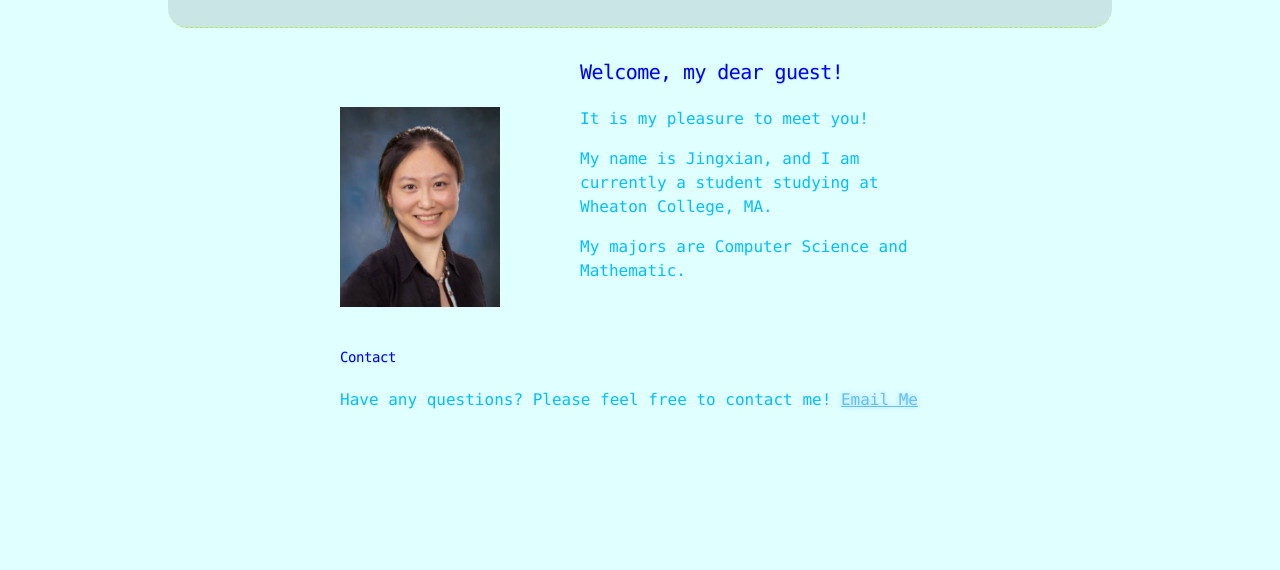
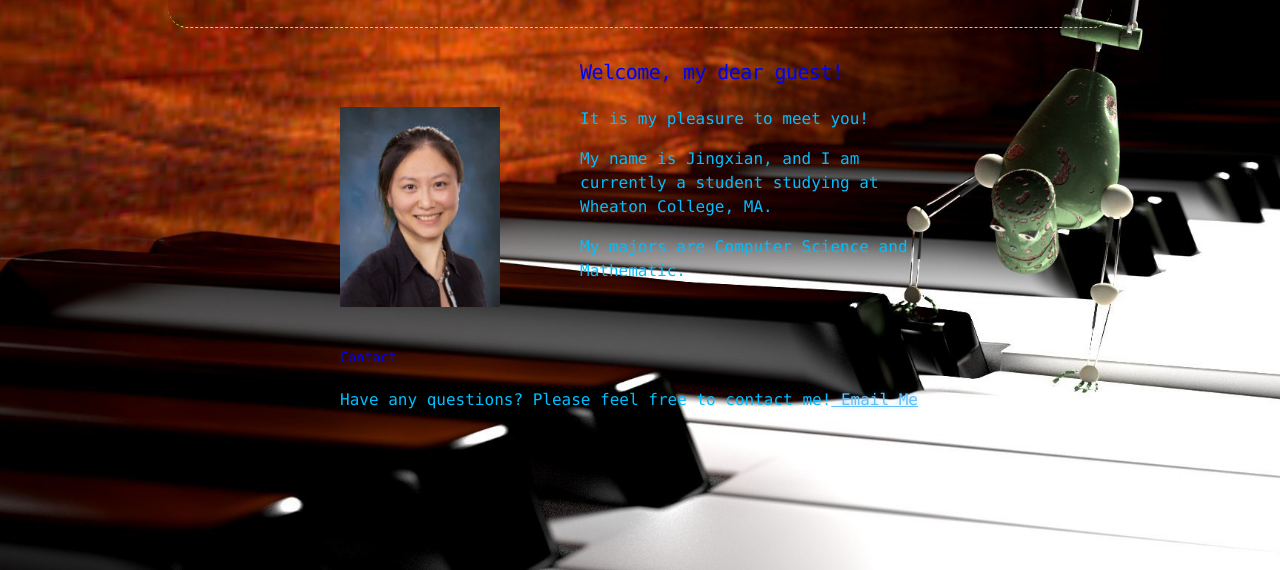
Before and after one commit to JingxianL/JingxianL.github.io, a plain HTML site: page index.html in a window 1280 px wide. Shown: the part 230-800 px from the top of the page. Drawn offline with Linux system fonts and the light colour scheme.

Commit message:
add background, clear out styling for both index.html and css

```diff
--- a/index.html
+++ b/index.html
@@ -3,20 +3,16 @@
 	<head>
 		<meta charset='utf-8'>
 		<meta http-equiv="X-UA-Compatible" content="chrome=1">
-
 		<link rel="stylesheet" type="text/css" href="stylesheets/stylesheet.css" media="screen">
 		<link rel="stylesheet" type="text/css" href="stylesheets/pygment_trac.css" media="screen">
 		<!-- <link rel="stylesheet" type="text/css" href="stylesheets/print.css" media="print"> -->
-
 		<title>Jingxian Liu</title>
 	</head>
-
 	<body>
 		<header>
 			<div class="container">
 				<h1>Jingxian Liu</h1>
 				<h2></h2>
-
 				<section id="downloads">
 					<a href="http://JingxianLiu.me" class="btn btn-github"><span class="icon"></span>Home</a>
 					<a href="https://github.com/JingxianL" class="btn btn-github"><span class="icon"></span>View on GitHub</a>
@@ -26,52 +22,40 @@
 				</section>
 			</div>
 		</header>
-
 		<div class="container">
 			<section id="main_content">
 				<h3 id ="welcome" ><a name="welcome-to-my-pages" class="anchor" href="#welcome-to-github-pages"><span class="octicon octicon-link"></span></a>Welcome, my dear guest!</h3>
 				<img src="images/myphoto.jpg" id="myPhoto" style: "width=160px; height=200px"/>
-
 				<div class="introduction">
-
 					<p>It is my pleasure to meet you!</p>
 					<p>My name is Jingxian, and I am currently a student studying at Wheaton College, MA. </p>
 					<p>My majors are Computer Science and Mathematic.</p>
 				</div>
 				<!--   <p>This automatic page generator is the easiest way to create beautiful pages for all of your projects. Author your page content here using GitHub Flavored Markdown, select a template crafted by a designer, and publish. After your page is generated, you can check out the new branch:</p> -->
-
 				<!-- <pre><code>$ cd your_repo_root/repo_name
 				$ git fetch origin
 				$ git checkout gh-pages
-          </code></pre>
- -->
+				</code></pre>-->
 				<!-- <p>If you're using the GitHub for Mac, simply sync your repository and you'll see the new branch.</p> -->
-
 				<!-- <h3>
 				<a name="designer-templates" class="anchor" href="#designer-templates"><span class="octicon octicon-link"></span></a>Designer Templates</h3>
-
 				<p>We've crafted some handsome templates for you to use. Go ahead and continue to layouts to browse through them. You can easily go back to edit your page before publishing. After publishing your page, you can revisit the page generator and switch to another theme. Your Page content will be preserved if it remained markdown format.</p>
-
 				<h3>
 				<a name="rather-drive-stick" class="anchor" href="#rather-drive-stick"><span class="octicon octicon-link"></span></a>Rather Drive Stick?</h3>
 				<p>If you prefer to not use the automatic generator, push a branch named <code>gh-pages</code> to your repository to create a page manually. In addition to supporting regular HTML content, GitHub Pages support Jekyll, a simple, blog aware static site generator written by our own Tom Preston-Werner. Jekyll makes it easy to create site-wide headers and footers without having to copy them across every page. It also offers intelligent blog support and other advanced templating features.</p>
-
 				<h3>
 				<a name="authors-and-contributors" class="anchor" href="#authors-and-contributors"><span class="octicon octicon-link"></span></a>Authors and Contributors</h3>
 				<p>You can <a href="https://github.com/blog/821" class="user-mention">@mention</a> a GitHub username to generate a link to their profile. The resulting <code>&lt;a&gt;</code> element will link to the contributor's GitHub Profile. For example: In 2007, Chris Wanstrath (<a href="https://github.com/defunkt" class="user-mention">@defunkt</a>), PJ Hyett (<a href="https://github.com/pjhyett" class="user-mention">@pjhyett</a>), and Tom Preston-Werner (<a href="https://github.com/mojombo" class="user-mention">@mojombo</a>) founded GitHub.</p> -->
 				<br>
-
-
 				<br>
 				<div class="contact">
 					<h4>
 					<a name="support-or-contact" class="anchor" href="#support-or-contact"><span class="octicon octicon-link"></span></a>Contact</h4>
 					<!-- <p>Having trouble with Pages? Check out the documentation at <a href="http://help.github.com/pages">http://help.github.com/pages</a> or contact <a href="mailto:support@github.com">support@github.com</a> and we’ll help you sort it out.</p> -->
-          <p>Have any questions? Please feel free to contact me! <a href="mailto:jingxian.liu@gmail.com"> Email Me </a> </p>
+					<!--           <p>Have any questions? Please feel free to contact me! <input type="email" placeholder="Email"> <input type="submit"><a href="mailto:jingxian.liu@gmail.com"> Email Me </a> </p> -->
+					<p>Have any questions? Please feel free to contact me!<a href="mailto:jingxian.liu@gmail.com"> Email Me </a> </p>
 				</div>
-
 			</section>
 		</div>
-
 	</body>
 </html>
--- a/stylesheets/stylesheet.css
+++ b/stylesheets/stylesheet.css
@@ -5,36 +5,34 @@ html {
 body {
 	margin: 50px;
 	padding: 0;
-  background:  #E0FFFF;
+	/*  background:  #E0FFFF;*/
+	background: url("../images/backgroundIndex.jpg");
+	background-size: cover;
+	background-position: center center;
+	background-repeat: no-repeat;
+	background-attachment: fixed;
 	color: #00BFFF;
 	font: 16px;
 	line-height: 1.5;
 	font-family: Monaco, "Bitstream Vera Sans Mono", "Lucida Console", Terminal, monospace;
 }
-
 /* General & 'Reset' Stuff */
-
 .container {
 	width: 100%;
 	max-width: 600px;
 	margin: -10px auto;
 	margin-top: 5%;
-
 }
-
 section {
 	display: block;
 	margin: 0 0 20px 0;
 }
-
 h1, h2, h3, h4, h5, h6 {
 	margin: 0 0 20px;
 }
-
 li {
 	line-height: 1.4 ;
 }
-
 /* Header, <header>
 header   - container
 h1       - project name
@@ -50,9 +48,7 @@ header {
 	margin-left: 10%;
 	/*background-color: #f6f6f6;*/
 	border-radius:20px;
-
 }
-
 header h1 {
 	font-size: 30px;
 	line-height: 1.5;
@@ -66,7 +62,6 @@ header h1 {
 	letter-spacing: -1px;
 	-webkit-font-smoothing: antialiased;
 	border-radius: 10px;
-
 	/*width: 275px;  */
 }
 
@@ -114,7 +109,6 @@ h1, h2, h3, h4, h5, h6 {
 
 .introduction {
 	margin-left: 40%;
-
 }
 
 #main_content h1 {
@@ -158,7 +152,6 @@ dt {
 	font-style: italic;
 	font-weight: bold;
 }
-
 ul li {
 	list-style: none;
 }
```
Also changed, not shown: images/7783856714782676c2295f6b854b00ba.jpg (added), images/b1e5c5014590cd854393a3a2059f6a23.jpg (added), images/ba052e2b3a2f681d3f5b99a8a566d0ce.jpg (added), images/backgroundIndex.jpg (added), images/f80761649083e0f9003ba430ccbd2dfd.jpg (added), 2 other files. Lines whose indentation alone changed are shown as unchanged.
